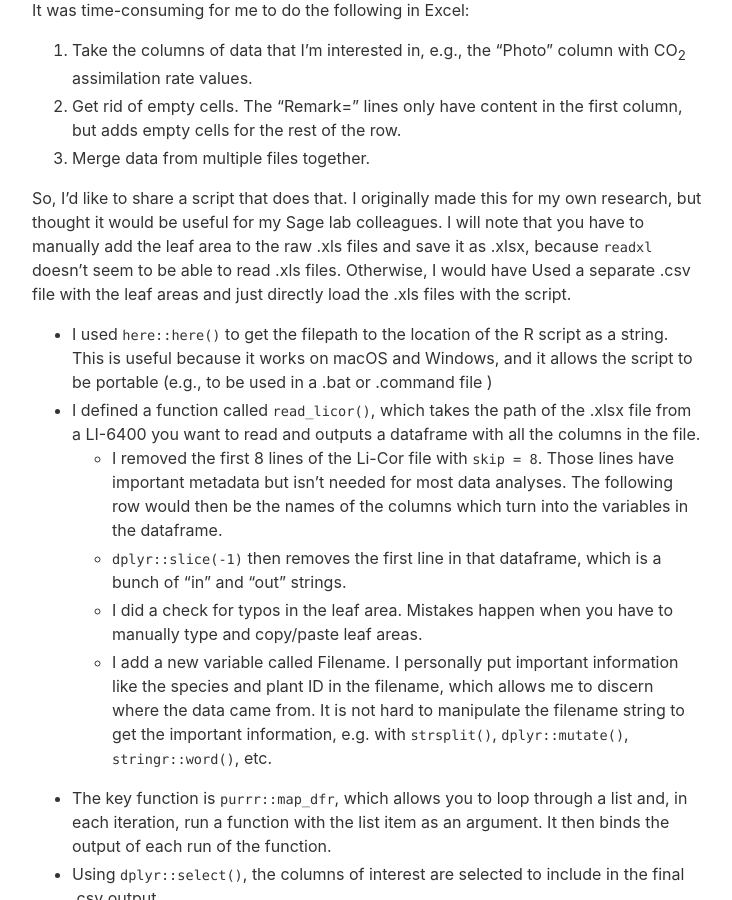
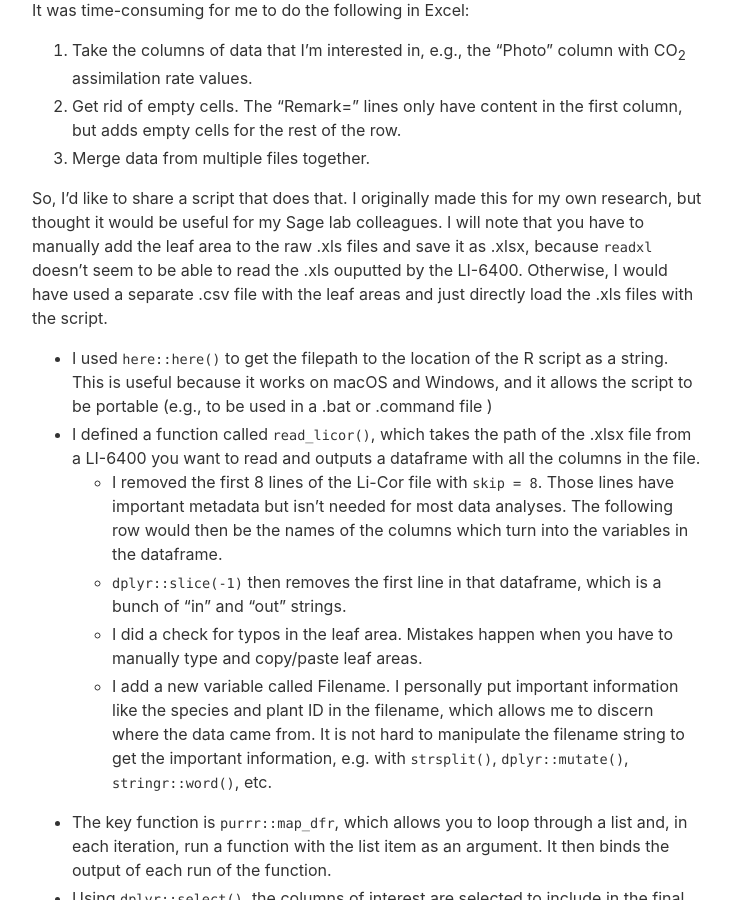
Before and after one commit to leungarthur/leungarthur.github.io-old, a Jekyll site: the page built from _posts/2023-03-04-licor-script.md, in a window 1280 px wide and 900 px high, scrolled down 339 px. Shown: the whole window, without its empty margins (272-1004 px from the left). Built offline with Jekyll 4.4.1, drawn with Linux system fonts in a browser that asks for light colours.

Commit message:
Update 2023-03-04-licor-script.md

```diff
--- a/_posts/2023-03-04-licor-script.md
+++ b/_posts/2023-03-04-licor-script.md
@@ -10,7 +10,7 @@ It was time-consuming for me to do the following in Excel:
 2. Get rid of empty cells. The "Remark=" lines only have content in the first column, but adds empty cells for the rest of the row.
 3. Merge data from multiple files together.
 
-So, I'd like to share a script that does that. I originally made this for my own research, but thought it would be useful for my Sage lab colleagues. I will note that you have to manually add the leaf area to the raw .xls files and save it as .xlsx, because `readxl` doesn't seem to be able to read .xls files. Otherwise, I would have Used a separate .csv file with the leaf areas and just directly load the .xls files with the script.
+So, I'd like to share a script that does that. I originally made this for my own research, but thought it would be useful for my Sage lab colleagues. I will note that you have to manually add the leaf area to the raw .xls files and save it as .xlsx, because `readxl` doesn't seem to be able to read the .xls ouputted by the LI-6400. Otherwise, I would have used a separate .csv file with the leaf areas and just directly load the .xls files with the script.
 
 - I used `here::here()` to get the filepath to the location of the R script as a string. This is useful because it works on macOS and Windows, and it allows the script to be portable (e.g., to be used in a .bat or .command file )
 - I defined a function called `read_licor()`, which takes the path of the .xlsx file from a LI-6400 you want to read and outputs a dataframe with all the columns in the file.
```
